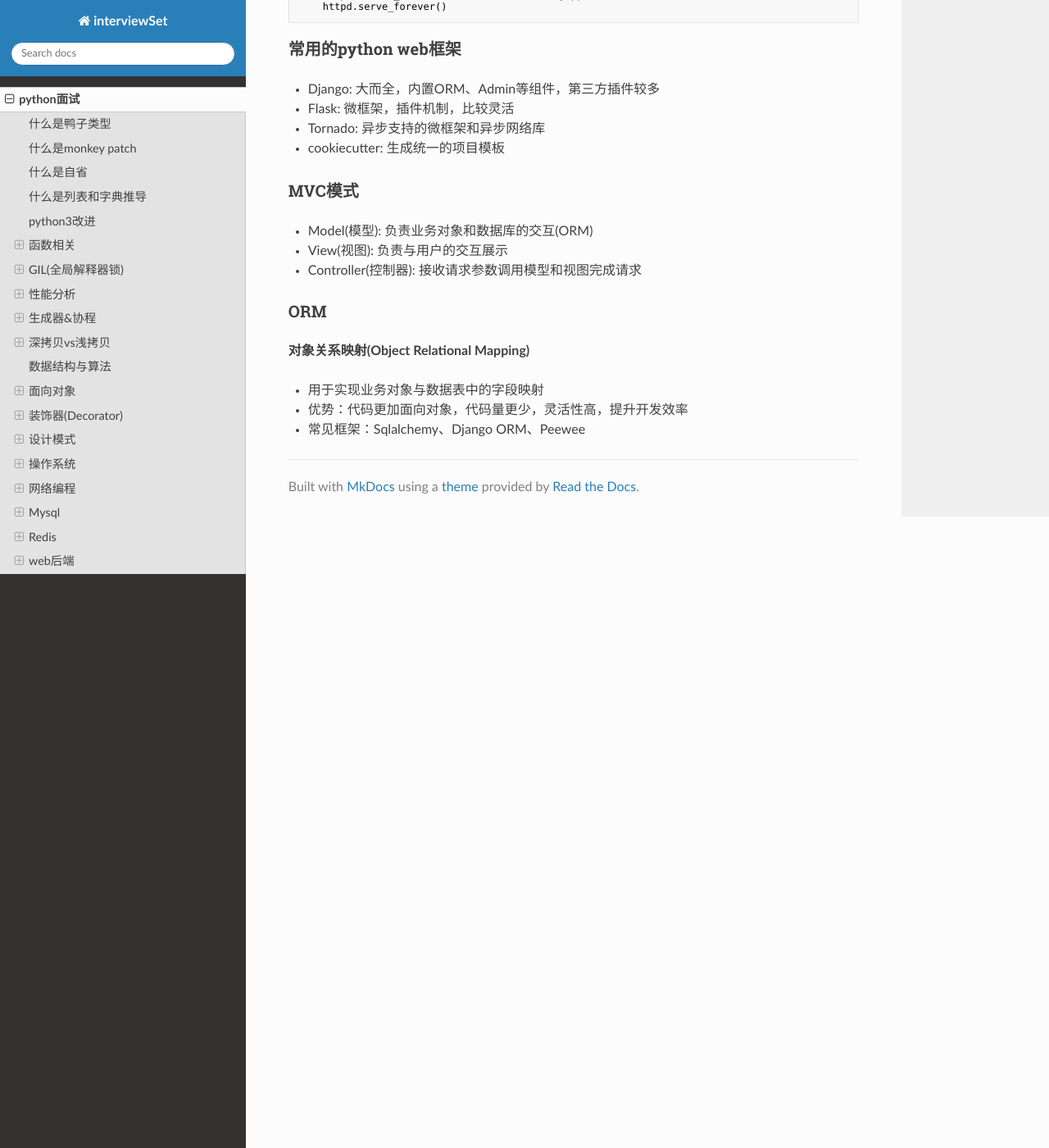
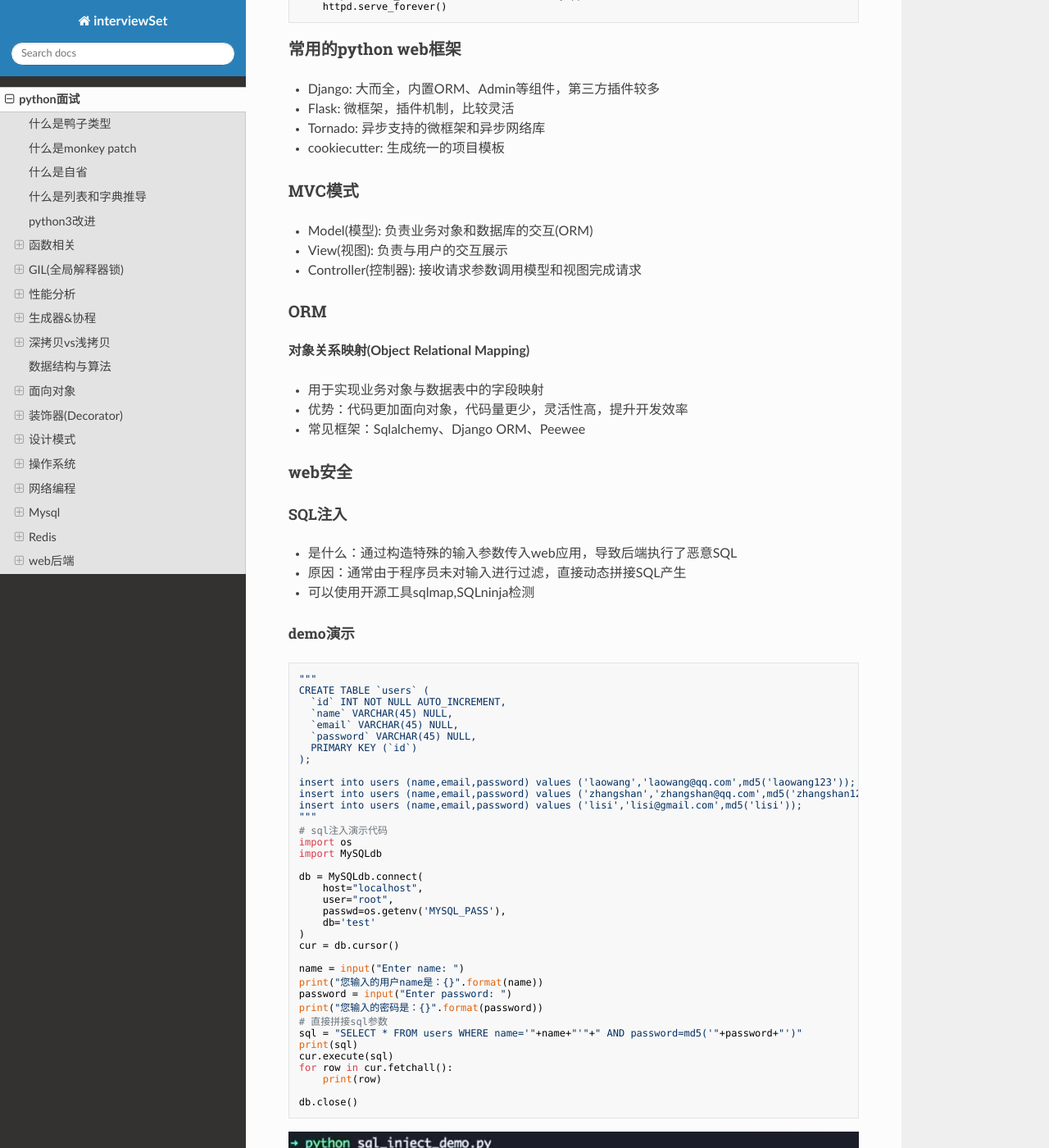
Before and after one commit to cpmango/interview, an MkDocs documentation site: the page built from docs/python-interview.md, in a window 1280 px wide and 1400 px high, scrolled down 41307 px. Shown: the whole window at 82% size. Built offline with MkDocs 1.6.1, drawn with Linux system fonts in a browser that asks for light colours; nearby versions of some CDN libraries; some of the changed text lies outside the part shown.

Commit message:
web安全

````diff
--- a/docs/python-interview.md
+++ b/docs/python-interview.md
@@ -1547,3 +1547,66 @@ if __name__ == '__main__':
 - 用于实现业务对象与数据表中的字段映射
 - 优势：代码更加面向对象，代码量更少，灵活性高，提升开发效率
 - 常见框架：Sqlalchemy、Django ORM、Peewee
+### web安全
+#### SQL注入
+- 是什么：通过构造特殊的输入参数传入web应用，导致后端执行了恶意SQL
+- 原因：通常由于程序员未对输入进行过滤，直接动态拼接SQL产生
+- 可以使用开源工具sqlmap,SQLninja检测
+##### demo演示
+```python
+"""
+CREATE TABLE `users` (
+  `id` INT NOT NULL AUTO_INCREMENT,
+  `name` VARCHAR(45) NULL,
+  `email` VARCHAR(45) NULL,
+  `password` VARCHAR(45) NULL,
+  PRIMARY KEY (`id`)
+);
+
+insert into users (name,email,password) values ('laowang','laowang@qq.com',md5('laowang123'));
+insert into users (name,email,password) values ('zhangshan','zhangshan@qq.com',md5('zhangshan123'));
+insert into users (name,email,password) values ('lisi','lisi@gmail.com',md5('lisi'));
+"""
+# sql注入演示代码
+import os
+import MySQLdb
+
+db = MySQLdb.connect(
+    host="localhost",
+    user="root",
+    passwd=os.getenv('MYSQL_PASS'),
+    db='test'
+)
+cur = db.cursor()
+
+name = input("Enter name: ")
+print("您输入的用户name是：{}".format(name))
+password = input("Enter password: ")
+print("您输入的密码是：{}".format(password))
+# 直接拼接sql参数
+sql = "SELECT * FROM users WHERE name='"+name+"'"+" AND password=md5('"+password+"')"
+print(sql)
+cur.execute(sql)
+for row in cur.fetchall():
+    print(row)
+
+db.close()
+```
+![](img/2023-04-24_21-42.png)
+
+##### 防范措施
+**web安全一大原则：永远不要相信用户的任何输入**
+
+- 对输入参数做好检查(类型和范围);过滤和转义特殊字符
+- 不要直接拼接sql，使用ORM可以大大降低sql注入风险
+- 数据库层：做好权限管理配置;不要明文存储敏感信息
+#### XSS
+- Cross Site Scripting,跨站脚本攻击
+- 恶意用户将代码直入到提供给其他用户使用的页面中，未经转义的恶意代码输出到其他用户的浏览器被执行
+- 用户浏览页面的时候嵌入页面中的脚本(js)会被执行，攻击用户
+- 主要分为两类：反射型(非持久型)、存储型(持久型)
+
+![](img/2023-04-24_22-14.png)
+![](img/2023-04-24_22-15.png)
+
+#### CSRF
````
Also changed, not shown: docs/img/2023-04-24_21-42.png (added), docs/img/2023-04-24_22-14.png (added), docs/img/2023-04-24_22-15.png (added).
